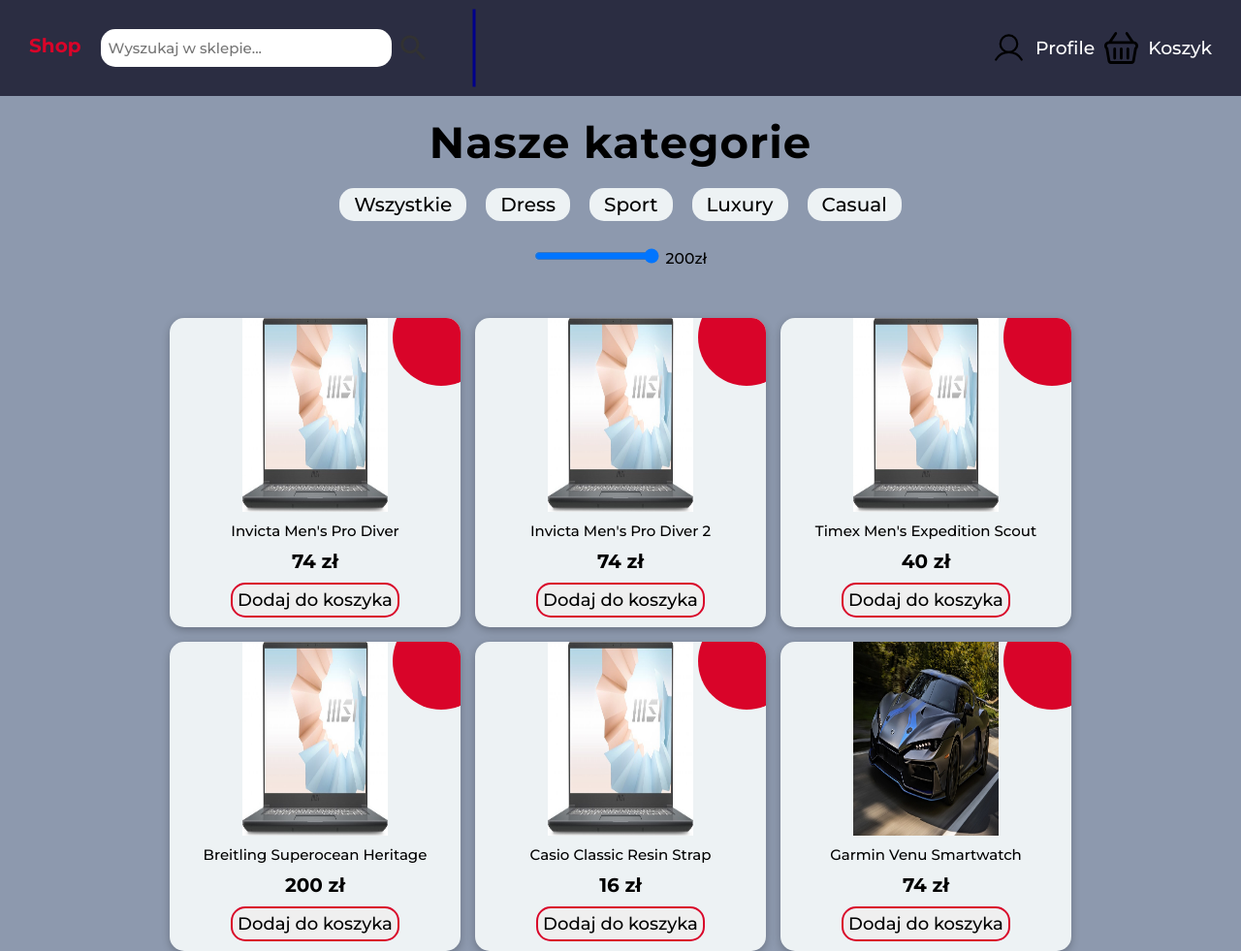
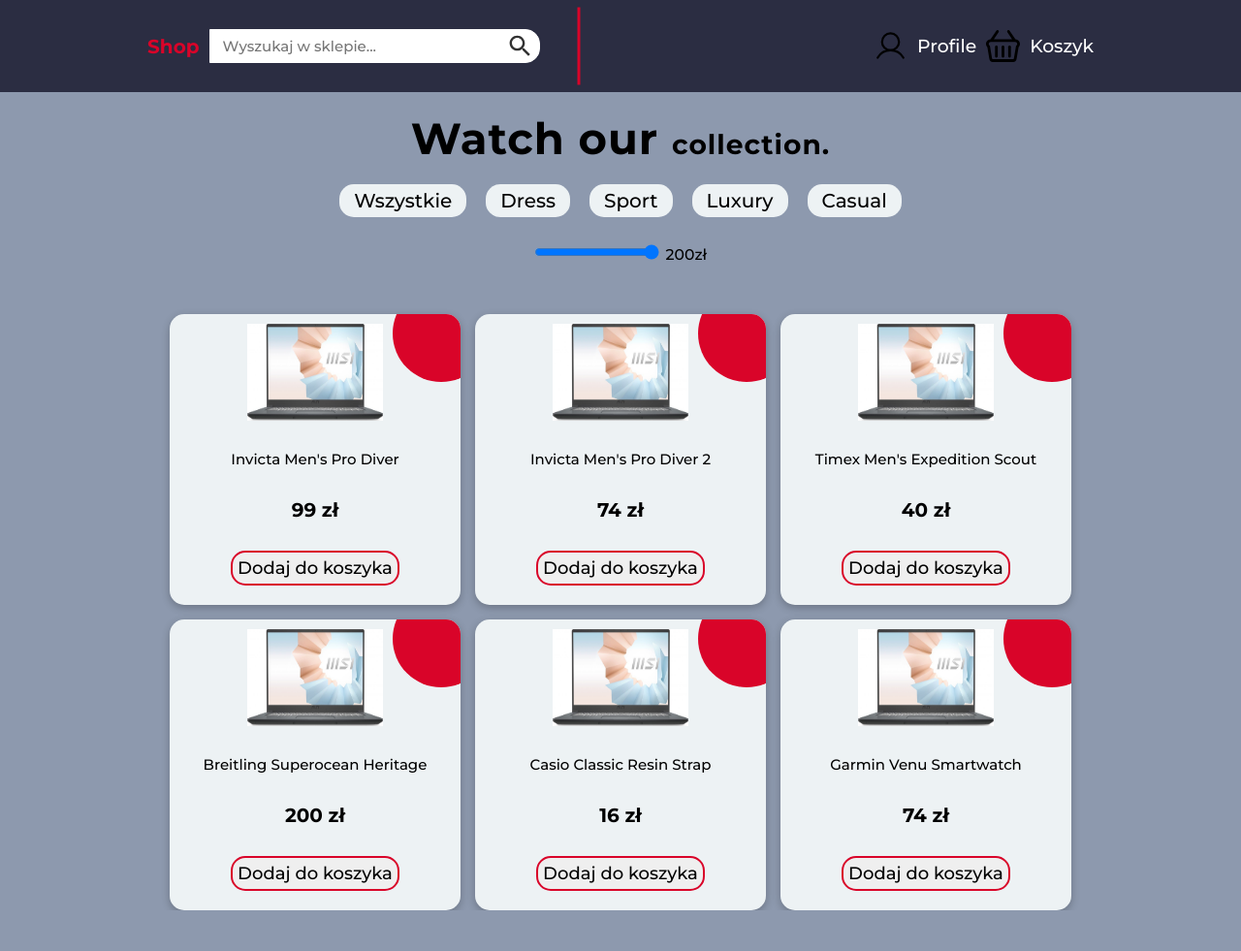
Before and after one commit to Titter00/shop-project, a website built with Parcel: page index.html in a window 1280 px wide. Shown: the whole page at 97% size. After the commit the page ends 939 px from the top, so only its background shows below. Built offline with nearby package versions, Linux system fonts and the light colour scheme; files whose address does not match are found by name.

Commit message:
fixing no loading image

```diff
--- a/index.html
+++ b/index.html
@@ -10,10 +10,12 @@
   </head>
   <body>
     <header class="header">
+      <div class="header__container">
         <h1 class="header__title"><span>Shop</span></h1>
         <div class="header__search">
+          <div class="header__search__icon">
             <input type="text" class="header__search-input" placeholder="Wyszukaj w sklepie..." />
-        <div class="header__search__icon">
+
             <img src="./images/lupa.svg" alt="Shopping basket" />
           </div>
         </div>
@@ -32,11 +34,12 @@
             <button class="header__list-clear">x</button>
           </div>
         </div>
+      </div>
     </header>
 
     <main class="container">
       <div class="categories">
-        <h2 class="categories__title">Nasze kategorie</h2>
+        <h2 class="categories__title">Watch our <span>collection.</span></h2>
         <div class="categories__items">
           <!-- <button class="active">Kategoria</button>
           <button>Kategoria</button>
--- a/src/js/script.js
+++ b/src/js/script.js
@@ -2,42 +2,42 @@
   {
     id: 1,
     name: "Invicta Men's Pro Diver",
-    img: "./images/laptop.jpg",
-    price: 74,
+    img: "laptop.jpg",
+    price: 99,
     cat: "Dress",
   },
   {
     id: 2,
     name: "Invicta Men's Pro Diver 2",
-    img: "./images/laptop.jpg",
+    img: "laptop.jpg",
     price: 74,
     cat: "Dress",
   },
   {
     id: 3,
     name: "Timex Men's Expedition Scout ",
-    img: "./images/laptop.jpg",
+    img: "laptop.jpg",
     price: 40,
     cat: "Sport",
   },
   {
     id: 4,
     name: "Breitling Superocean Heritage",
-    img: "../images/laptop.jpg",
+    img: "laptop.jpg",
     price: 200,
     cat: "Luxury",
   },
   {
     id: 5,
     name: "Casio Classic Resin Strap ",
-    img: "./images/laptop.jpg",
+    img: "laptop.jpg",
     price: 16,
     cat: "Sport",
   },
   {
     id: 6,
     name: "Garmin Venu Smartwatch ",
-    img: "./images/R.jpg",
+    img: "laptop.jpg",
     price: 74,
     cat: "Casual",
   },
--- a/src/sass/main.scss
+++ b/src/sass/main.scss
@@ -13,6 +13,7 @@
 @media only screen and (min-width: 1300px) {
   .container {
     display: flex;
+    margin: auto 10rem;
   }
 }
 .header {
@@ -25,6 +26,15 @@
   padding: 3rem;
   font-size: 4rem;
   gap: 2rem;
+
+  &__container {
+    display: flex;
+    gap: 1rem;
+    align-items: center;
+    justify-content: center;
+    width: 80%;
+  }
+
   &__title span {
     font-size: 2rem;
     color: #d90429;
@@ -41,12 +51,14 @@
     align-items: center;
 
     &__icon {
-      background-color: transparent;
+      border: 1px solid white;
       padding: 0.2rem 0.5rem;
       display: flex;
       border-top-right-radius: 1.5rem;
       border-bottom-right-radius: 1.5rem;
       cursor: pointer;
+      height: 3.5rem;
+      background-color: white;
     }
 
     &-input {
@@ -104,7 +116,7 @@
   width: 8rem;
   height: 0.3rem;
   // position: absolute;
-  background-color: darkblue;
+  background-color: #d90429;
   transform: rotate(90deg);
 }
 
@@ -168,7 +180,12 @@
 
     &__title {
       font-size: 2.6rem;
-      background-color: green;
+
+      & > span {
+        color: #d90429;
+        font-size: 2.2rem;
+        text-transform: uppercase;
+      }
     }
   }
 }
@@ -183,8 +200,10 @@
 }
 .product {
   background-color: #edf2f4;
-  width: 300px;
+  width: 30rem;
+  height: 30rem;
   display: flex;
+  justify-content: space-around;
   position: relative;
   border-radius: 15px;
   flex-direction: column;
@@ -214,8 +233,8 @@
   }
 }
 .product__img {
-  width: 15rem;
-  height: 20rem;
+  width: 14rem;
+  height: 10rem;
 }
 .product__info {
   width: 10rem;
```
Also changed, not shown: package.json (+6 -2 lines), 2 other files. Lines whose indentation alone changed are shown as unchanged.
